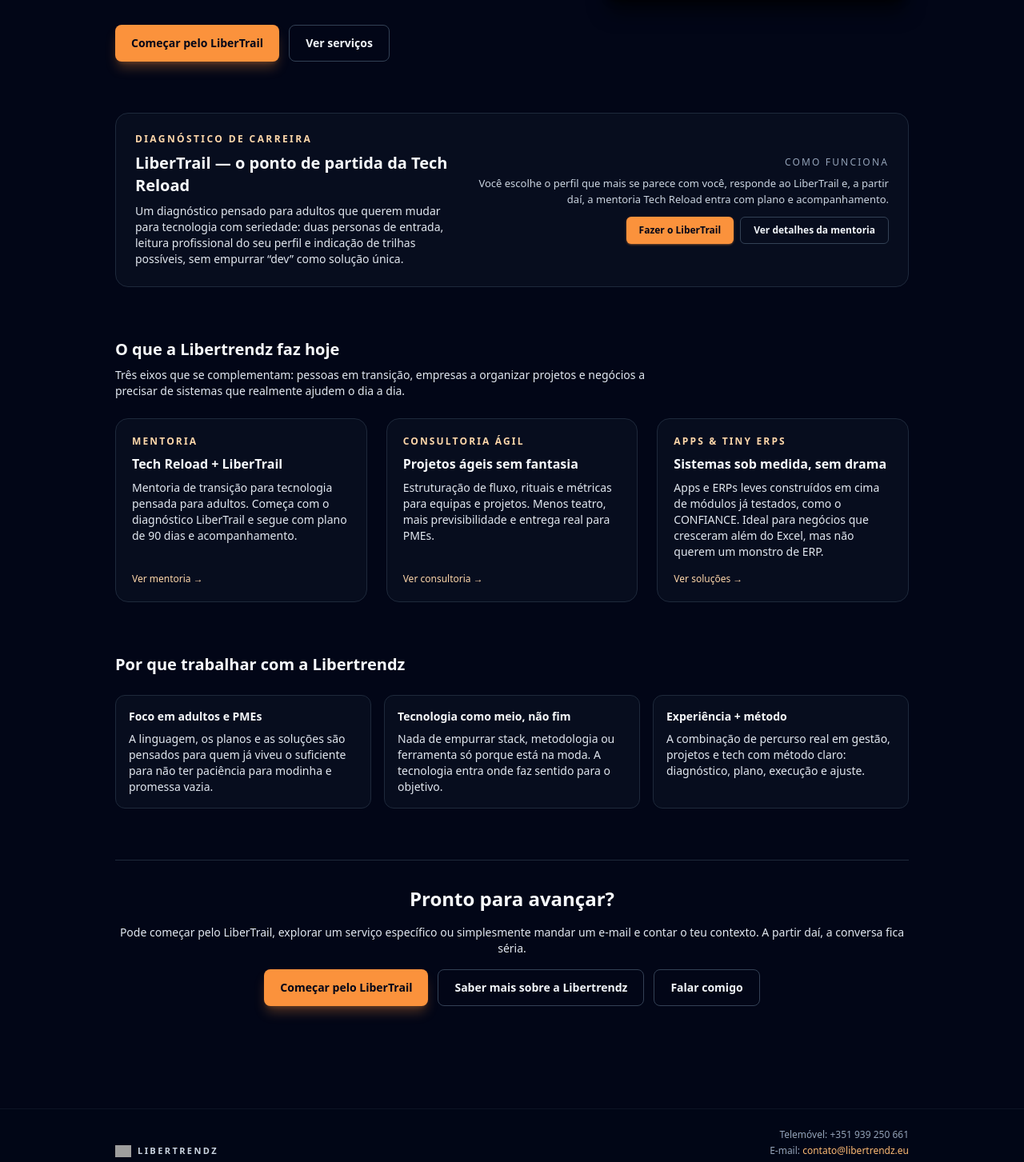
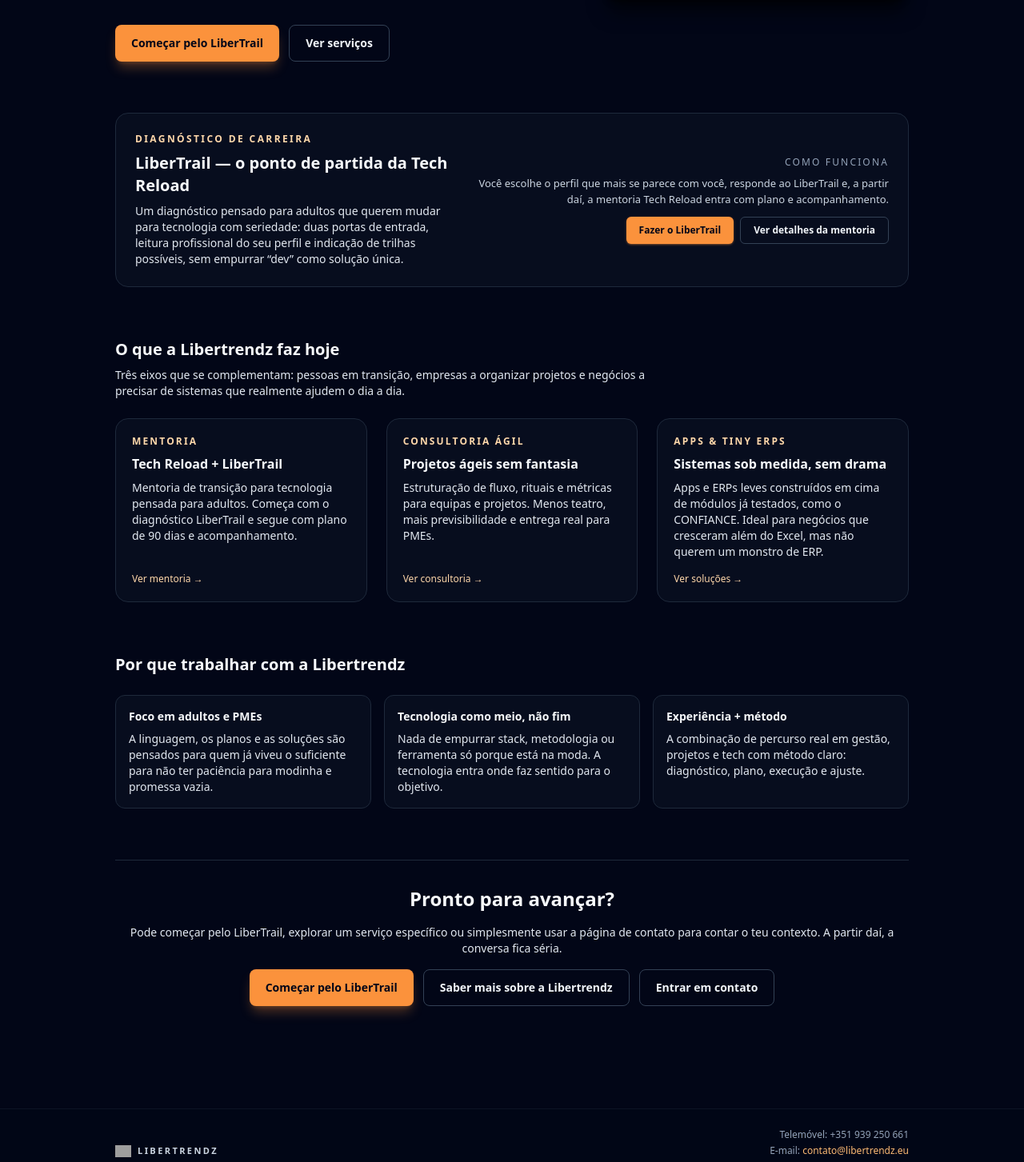
Before and after one commit to libertrendz/libertrendz-site, a Next.js app: page / in a window 1280 px wide. Shown: the part 490-1943 px from the top of the page at 80% size. Built offline with nearby package versions, Linux system fonts and the light colour scheme; grey boxes are pictures that could not be loaded.

Commit message:
Update page.tsx

```diff
--- a/app/page.tsx
+++ b/app/page.tsx
@@ -67,7 +67,7 @@ export default function HomePage() {
               </h2>
               <p className="mt-2 max-w-2xl text-sm text-slate-200">
                 Um diagnóstico pensado para adultos que querem mudar para
-                tecnologia com seriedade: duas personas de entrada, leitura
+                tecnologia com seriedade: duas portas de entrada, leitura
                 profissional do seu perfil e indicação de trilhas possíveis,
                 sem empurrar “dev” como solução única.
               </p>
@@ -83,7 +83,7 @@ export default function HomePage() {
               </p>
               <div className="mt-1 flex flex-wrap justify-start gap-2 md:justify-end">
                 <a
-                  href="/mentoria#libertrail-personas"
+                  href="/mentoria#libertrail-perfis"
                   className="inline-flex items-center justify-center rounded-md bg-accent-500 px-4 py-2 text-xs font-semibold text-slate-950 shadow shadow-accent-500/40 transition hover:bg-accent-400"
                 >
                   Fazer o LiberTrail
@@ -230,12 +230,12 @@ export default function HomePage() {
           </h2>
           <p className="text-sm text-slate-200">
             Pode começar pelo LiberTrail, explorar um serviço específico ou
-            simplesmente mandar um e-mail e contar o teu contexto. A partir
-            daí, a conversa fica séria.
+            simplesmente usar a página de contato para contar o teu contexto. A
+            partir daí, a conversa fica séria.
           </p>
           <div className="mt-4 flex flex-wrap justify-center gap-3">
             <a
-              href="/mentoria#libertrail-personas"
+              href="/mentoria#libertrail-perfis"
               className="inline-flex items-center justify-center rounded-lg bg-accent-500 px-5 py-3 text-sm font-semibold text-slate-950 shadow-lg shadow-accent-500/30 transition hover:bg-accent-400"
             >
               Começar pelo LiberTrail
@@ -247,10 +247,10 @@ export default function HomePage() {
               Saber mais sobre a Libertrendz
             </a>
             <a
-              href="mailto:contato@libertrendz.eu?subject=Contato%20via%20site%20Libertrendz"
+              href="/contato"
               className="inline-flex items-center justify-center rounded-lg border border-slate-700 px-5 py-3 text-sm font-semibold text-slate-100 transition hover:border-slate-500 hover:bg-slate-900/60"
             >
-              Falar comigo
+              Entrar em contato
             </a>
           </div>
         </section>
```
